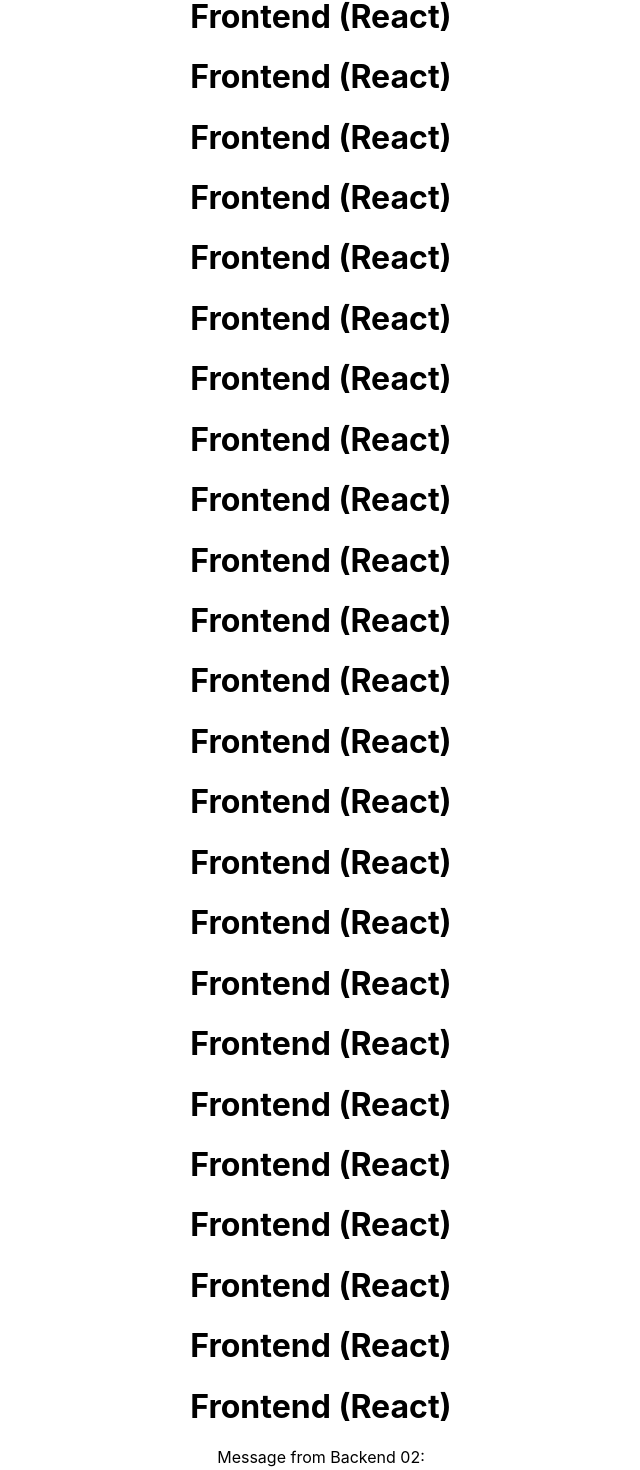
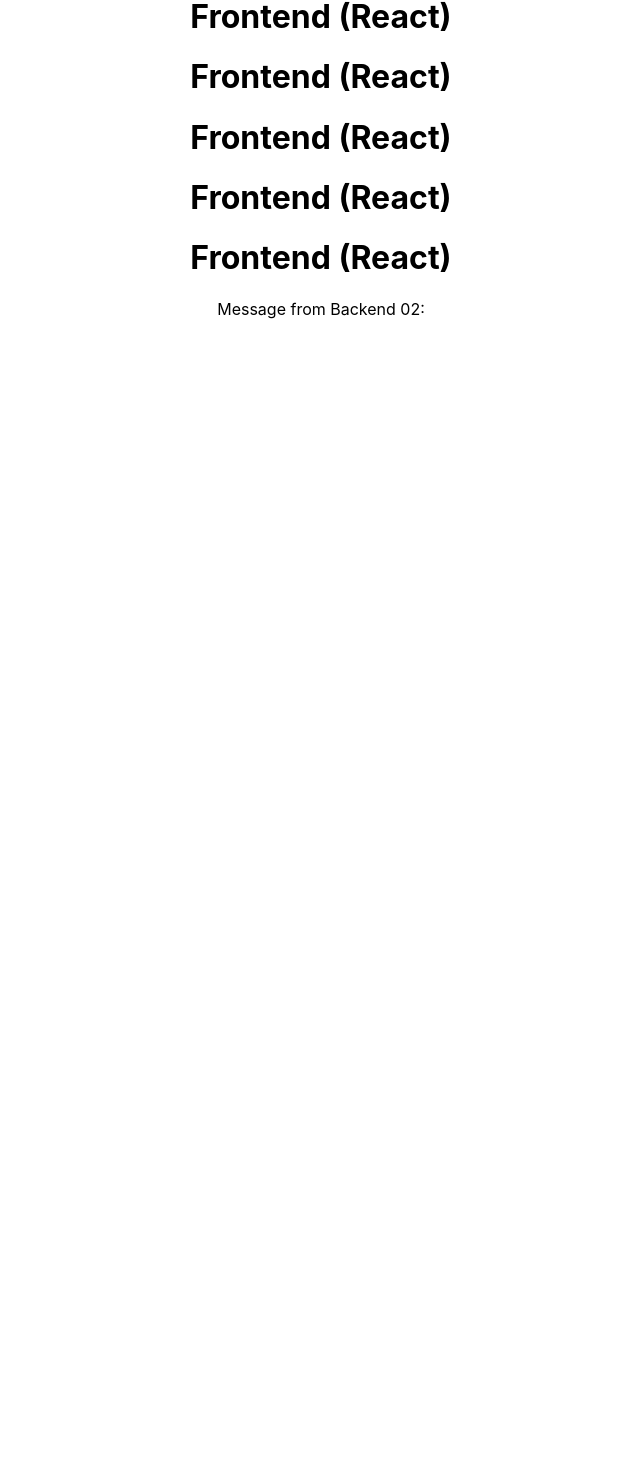
Before and after one commit to ADHIBA-IT-TEAM-2025/my-docker-app, a React (Create React App) app in the folder frontend/: page / in a window 1280 px wide. Shown: the part 416-1886 px from the top of the page, without its empty margins (319-959 px from the left). After the commit the page ends 800 px from the top, so only its background shows below. Built offline with nearby package versions, Linux system fonts and the light colour scheme; no server answers.

Commit message:
Build or deploy

```diff
--- a/frontend/src/App.js
+++ b/frontend/src/App.js
@@ -24,25 +24,6 @@
       <h1>Frontend (React)</h1>
       <h1>Frontend (React)</h1>
       <h1>Frontend (React)</h1>
-      <h1>Frontend (React)</h1>
-      <h1>Frontend (React)</h1>
-      <h1>Frontend (React)</h1>
-      <h1>Frontend (React)</h1>
-      <h1>Frontend (React)</h1>
-      <h1>Frontend (React)</h1>
-      <h1>Frontend (React)</h1>
-      <h1>Frontend (React)</h1>
-      <h1>Frontend (React)</h1>
-      <h1>Frontend (React)</h1>
-      <h1>Frontend (React)</h1>
-      <h1>Frontend (React)</h1>
-      <h1>Frontend (React)</h1>
-      <h1>Frontend (React)</h1>
-      <h1>Frontend (React)</h1>
-      <h1>Frontend (React)</h1>
-      <h1>Frontend (React)</h1>
-      <h1>Frontend (React)</h1>
-      <h1>Frontend (React)</h1>
       <p>Message from Backend 02: {message}</p>
     </div>
   );
```
